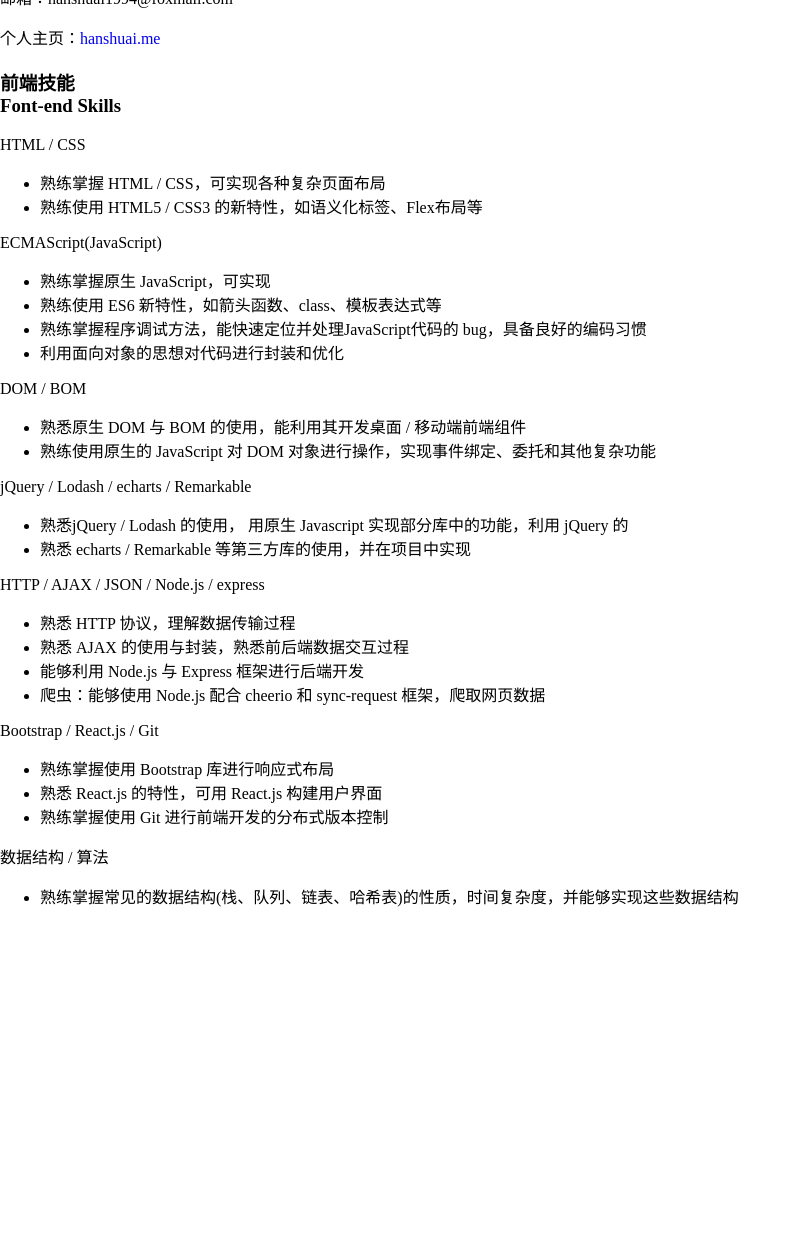
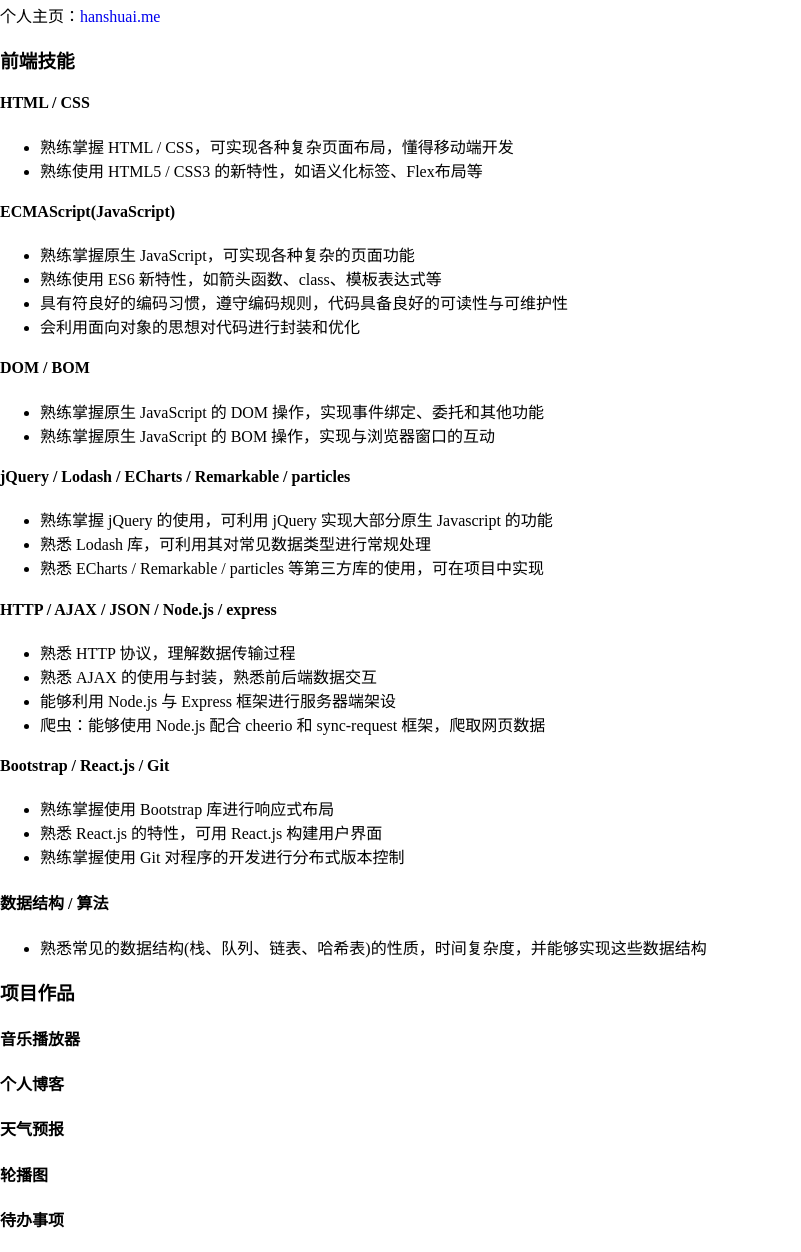
Before and after one commit to hanshuai1994/myindex, a website: page template/resume.html in a window 1280 px wide. Shown: the part 181-1433 px from the top of the page, without its empty margins (0-801 px from the left). Before the commit the page ends 1105 px from the top, so only its background shows below. Drawn offline with Linux system fonts and the light colour scheme.

Commit message:
简历添加

```diff
--- a/template/resume.html
+++ b/template/resume.html
@@ -8,53 +8,62 @@
     <body>
         <div class="container">
             <div class="info">
-                <h3>个人信息<br>Personal Infromation</h3>
+                <h3>个人信息</h3>
                 <p>姓名：韩帅</p>
                 <p>手机：15605217252</p>
                 <p>邮箱：hanshuai1994@foxmail.com</p>
                 <p>个人主页：<a href="http://hanshuai.me">hanshuai.me</a></p>
             </div>
             <div class="skill">
-                <h3>前端技能<br>Font-end Skills</h3>
-                <p>HTML / CSS</p>
+                <h3>前端技能</h3>
+                <h4>HTML / CSS</h4>
                 <ul>
-                    <li>熟练掌握 HTML / CSS，可实现各种复杂页面布局</li>
+                    <li>熟练掌握 HTML / CSS，可实现各种复杂页面布局，懂得移动端开发</li>
                     <li>熟练使用 HTML5 / CSS3 的新特性，如语义化标签、Flex布局等</li>
                 </ul>
-                <p>ECMAScript(JavaScript)</p>
+                <h4>ECMAScript(JavaScript)</h4>
                 <ul>
-                    <li>熟练掌握原生 JavaScript，可实现</li>
+                    <li>熟练掌握原生 JavaScript，可实现各种复杂的页面功能</li>
                     <li>熟练使用 ES6 新特性，如箭头函数、class、模板表达式等</li>
-                    <li>熟练掌握程序调试方法，能快速定位并处理JavaScript代码的 bug，具备良好的编码习惯</li>
-                    <li>利用面向对象的思想对代码进行封装和优化</li>
+                    <li>具有符良好的编码习惯，遵守编码规则，代码具备良好的可读性与可维护性</li>
+                    <li>会利用面向对象的思想对代码进行封装和优化</li>
                 </ul>
-                <p>DOM / BOM</p>
+                <h4>DOM / BOM</h4>
                 <ul>
-                    <li>熟悉原生 DOM 与 BOM 的使用，能利用其开发桌面 / 移动端前端组件</li>
-                    <li>熟练使用原生的 JavaScript 对 DOM 对象进行操作，实现事件绑定、委托和其他复杂功能</li>
+                    <li>熟练掌握原生 JavaScript 的 DOM 操作，实现事件绑定、委托和其他功能</li>
+                    <li>熟练掌握原生 JavaScript 的 BOM 操作，实现与浏览器窗口的互动</li>
                 </ul>
-                <p>jQuery / Lodash / echarts / Remarkable</p>
+                <h4>jQuery / Lodash / ECharts / Remarkable / particles</h4>
                 <ul>
-                    <li>熟悉jQuery / Lodash 的使用， 用原生 Javascript 实现部分库中的功能，利用 jQuery 的</li>
-                    <li>熟悉 echarts / Remarkable 等第三方库的使用，并在项目中实现</li>
+                    <li>熟练掌握 jQuery 的使用，可利用 jQuery 实现大部分原生 Javascript 的功能</li>
+                    <li>熟悉 Lodash 库，可利用其对常见数据类型进行常规处理</li>
+                    <li>熟悉 ECharts / Remarkable / particles 等第三方库的使用，可在项目中实现</li>
                 </ul>
-                <p>HTTP / AJAX / JSON / Node.js / express</p>
+                <h4>HTTP / AJAX / JSON / Node.js / express</h4>
                 <ul>
                     <li>熟悉 HTTP 协议，理解数据传输过程</li>
-                    <li>熟悉 AJAX 的使用与封装，熟悉前后端数据交互过程</li>
-                    <li>能够利用 Node.js 与 Express 框架进行后端开发</li>
+                    <li>熟悉 AJAX 的使用与封装，熟悉前后端数据交互</li>
+                    <li>能够利用 Node.js 与 Express 框架进行服务器端架设</li>
                     <li>爬虫：能够使用 Node.js 配合 cheerio 和 sync-request 框架，爬取网页数据</li>
                 </ul>
-                <p>Bootstrap / React.js / Git</p>
+                <h4>Bootstrap / React.js / Git</h4>
                 <ul>
                     <li>熟练掌握使用 Bootstrap 库进行响应式布局</li>
                     <li>熟悉 React.js 的特性，可用 React.js 构建用户界面</li>
-                    <li>熟练掌握使用 Git 进行前端开发的分布式版本控制</li>
+                    <li>熟练掌握使用 Git 对程序的开发进行分布式版本控制</li>
                 </ul>
-                <p>数据结构 / 算法</p>
+                <h4>数据结构 / 算法</h4>
                 <ul>
-                    <li>熟练掌握常见的数据结构(栈、队列、链表、哈希表)的性质，时间复杂度，并能够实现这些数据结构</li>
+                    <li>熟悉常见的数据结构(栈、队列、链表、哈希表)的性质，时间复杂度，并能够实现这些数据结构</li>
                 </ul>
+            </div>
+            <div class="program">
+                <h3>项目作品</h3>
+                <h4>音乐播放器</h4>
+                <h4>个人博客</h4>
+                <h4>天气预报</h4>
+                <h4>轮播图</h4>
+                <h4>待办事项</h4>
             </div>
         </div>
     </body>
```
